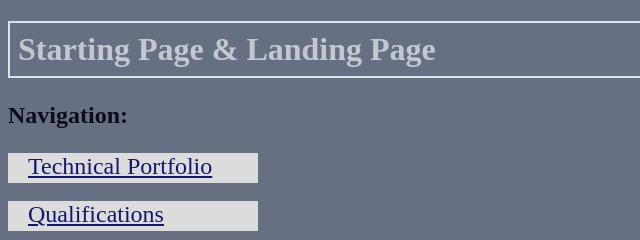
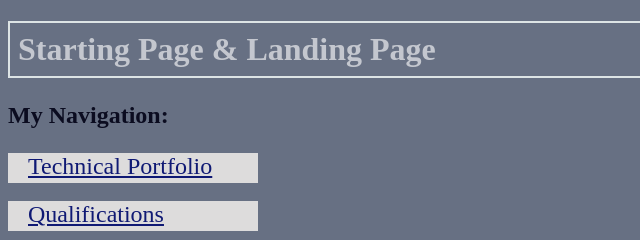
Before and after one commit to afreenx/MyCSEProject3, a plain HTML site: page website315/index.html in a window 1280 px wide. Shown: the top 240 px of the page, 0-640 px from the left. Drawn offline with Linux system fonts and the light colour scheme.

Commit message:
Navigation bar changed it to "My Navigation" in index.html

```diff
--- a/website315/index.html
+++ b/website315/index.html
@@ -9,7 +9,7 @@
 
     <h1>Starting Page & Landing Page</h1>
 
-    <p id="nav"><b>Navigation:</b>
+    <p id="nav"><b>My Navigation:</b>
         <picture>
             <img id= "indexIMG" src="IMG-4694.jpg">
         </picture>
```
